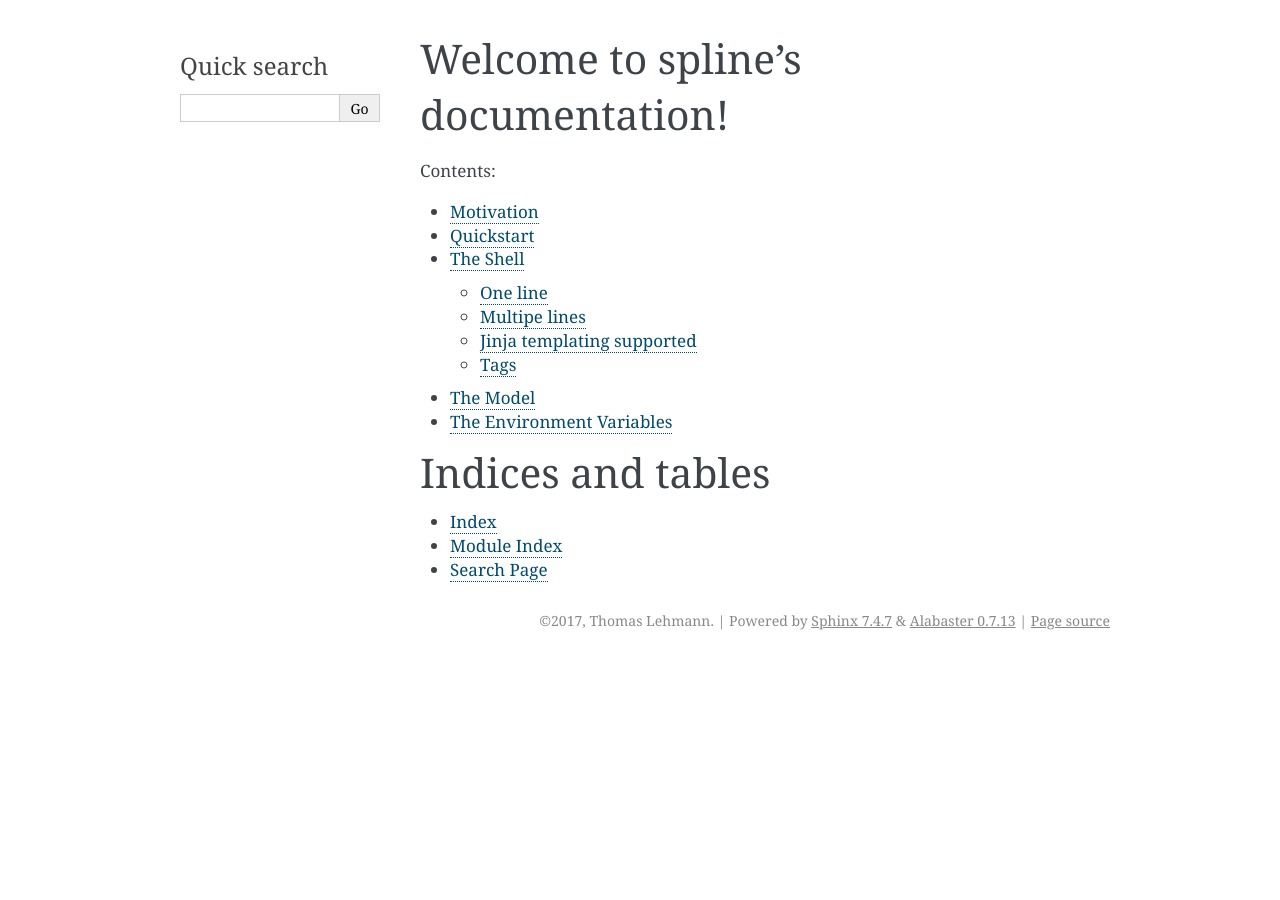
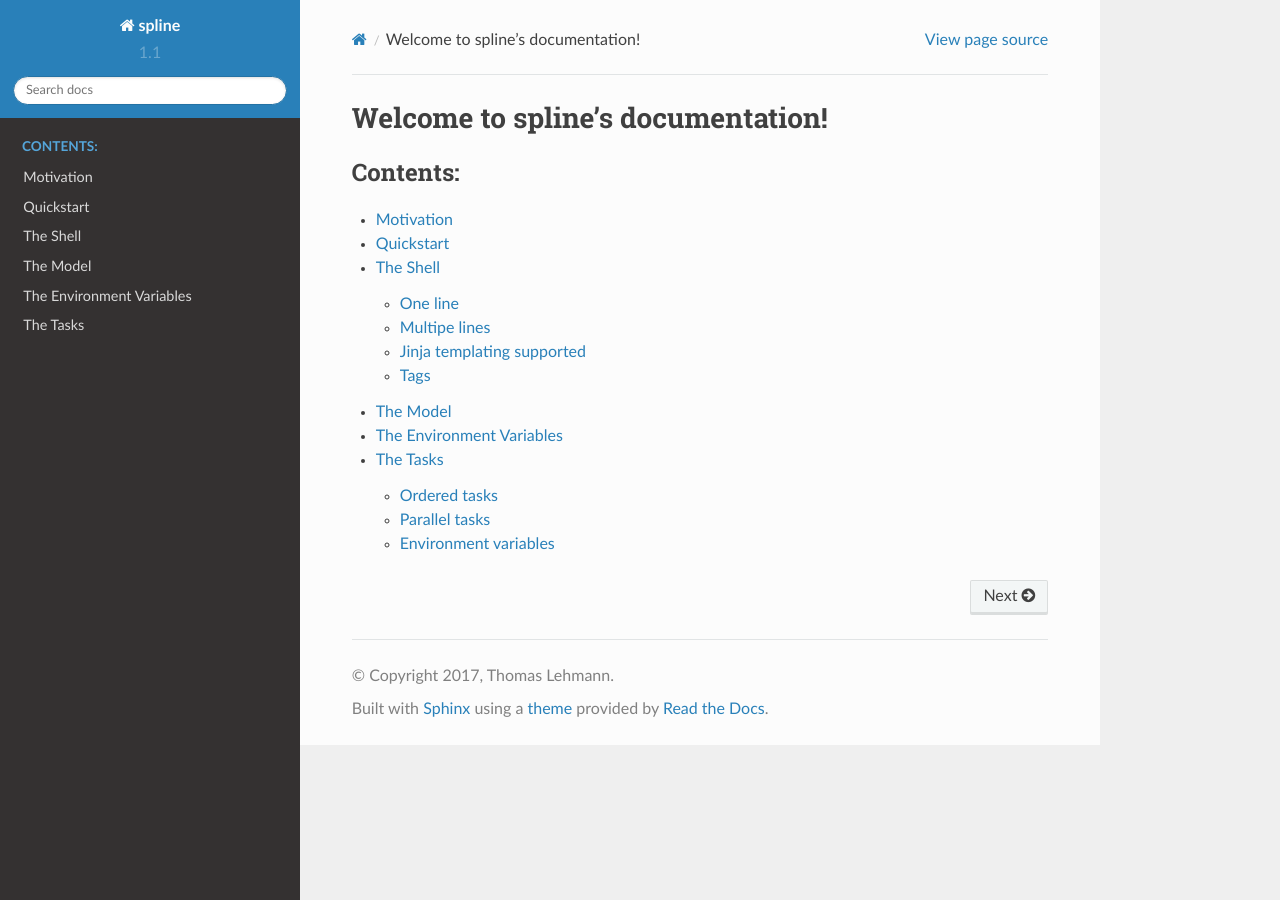
Before and after one commit to Nachtfeuer/pipeline, a Sphinx documentation site: the page built from docs/index.rst, in a window 1280 px wide. Built offline with Sphinx 7.4.7 and the Read the Docs theme 2.0.0, drawn with Linux system fonts in a browser that asks for light colours; part of the change alters nothing that is shown.

Commit message:
Issue #18: documentation updated

```diff
--- a/docs/conf.py
+++ b/docs/conf.py
@@ -19,7 +19,7 @@
 # import os
 # import sys
 # sys.path.insert(0, os.path.abspath('.'))
-
+import sphinx_rtd_theme
 
 # -- General configuration ------------------------------------------------
 
@@ -82,18 +82,16 @@ todo_include_todos = False
 # The theme to use for HTML and HTML Help pages.  See the documentation for
 # a list of builtin themes.
 #
-html_theme = 'alabaster'
+#html_theme = 'alabaster'
 
-# Theme options are theme-specific and customize the look and feel of a theme
-# further.  For a list of options available for each theme, see the
-# documentation.
-#
-# html_theme_options = {}
 
-# Add any paths that contain custom static files (such as style sheets) here,
-# relative to this directory. They are copied after the builtin static files,
-# so a file named "default.css" will overwrite the builtin "default.css".
+html_theme = 'sphinx_rtd_theme'
 html_static_path = ['_static']
+html_theme_path = [sphinx_rtd_theme.get_html_theme_path()]
+html_theme_options = {
+    'logo_only': False,
+    'display_version': True,
+}
 
 # Custom sidebar templates, must be a dictionary that maps document names
 # to template names.
@@ -112,54 +110,3 @@ html_sidebars = {
 
 # Output file base name for HTML help builder.
 htmlhelp_basename = 'splinedoc'
-
-
-# -- Options for LaTeX output ---------------------------------------------
-
-latex_elements = {
-    # The paper size ('letterpaper' or 'a4paper').
-    #
-    # 'papersize': 'letterpaper',
-
-    # The font size ('10pt', '11pt' or '12pt').
-    #
-    # 'pointsize': '10pt',
-
-    # Additional stuff for the LaTeX preamble.
-    #
-    # 'preamble': '',
-
-    # Latex figure (float) alignment
-    #
-    # 'figure_align': 'htbp',
-}
-
-# Grouping the document tree into LaTeX files. List of tuples
-# (source start file, target name, title,
-#  author, documentclass [howto, manual, or own class]).
-latex_documents = [
-    (master_doc, 'spline.tex', u'spline Documentation',
-     u'Thomas Lehmann', 'manual'),
-]
-
-
-# -- Options for manual page output ---------------------------------------
-
-# One entry per manual page. List of tuples
-# (source start file, name, description, authors, manual section).
-man_pages = [
-    (master_doc, 'spline', u'spline Documentation',
-     [author], 1)
-]
-
-
-# -- Options for Texinfo output -------------------------------------------
-
-# Grouping the document tree into Texinfo files. List of tuples
-# (source start file, target name, title, author,
-#  dir menu entry, description, category)
-texinfo_documents = [
-    (master_doc, 'spline', u'spline Documentation',
-     author, 'spline', 'One line description of project.',
-     'Miscellaneous'),
-]
--- a/docs/index.rst
+++ b/docs/index.rst
@@ -15,11 +15,4 @@ Welcome to spline's documentation!
    shell
    model
    env
-
-
-Indices and tables
-==================
-
-* :ref:`genindex`
-* :ref:`modindex`
-* :ref:`search`
+   tasks
--- /dev/null
+++ b/docs/tasks.rst
@@ -0,0 +1,56 @@
+The Tasks
+=========
+
+It's a list of tasks basically meaning a shell as Bash script or runnning
+inside a Docker container. Tasks can be **ordered** or **parallel**.
+
+Ordered tasks
+-------------
+
+Ordered tasks can written as ``- tasks:`` or as ``- tasks(ordered):``
+(the way you prefer). It means the same: one shell script is executed after the other:
+
+ ::
+
+    - tasks(ordered):
+        - shell:
+            script: echo "hello world one!"
+        - shell:
+            script: echo "hello world two!"
+
+Parallel tasks
+--------------
+
+All tasks are running in parallel as much as possible. The
+Python module **multiprocessing** is used.
+
+ ::
+
+    - tasks(parallel):
+        - shell:
+            script: echo "hello world one!"
+        - shell:
+            script: echo "hello world two!"
+
+**Please note**:
+ - It's not a good idea to interrupt the pipeline with Ctrl-C
+ - (Example:) When you have 4 cpus but more than 4 tasks it might happen
+   that the tasks do not finish in time constraints as you expect. It
+   seems that one task is assigned to one cpu only at a time.
+ - When one task fails the pipeline stops after all tasks has been
+   finished.
+ - When using multiple enviroment blocks tasks run in parallel only
+   between two of those "env" blocks.
+
+Environment variables
+---------------------
+Besides a tasks the list also may contain one or more blocks for environment variables.
+
+::
+
+    - env:
+        a: "hello"
+        b: "world"
+
+The last block overwrites the previous one; existing variables
+are overwriten, new ones are added.
--- a/requirements.txt
+++ b/requirements.txt
@@ -14,3 +14,4 @@ wheel == 0.29.0
 click == 6.7
 pyaml == 17.8.0
 pykwalify == 1.6.0
+sphinx_rtd_theme == 0.2.4
```
